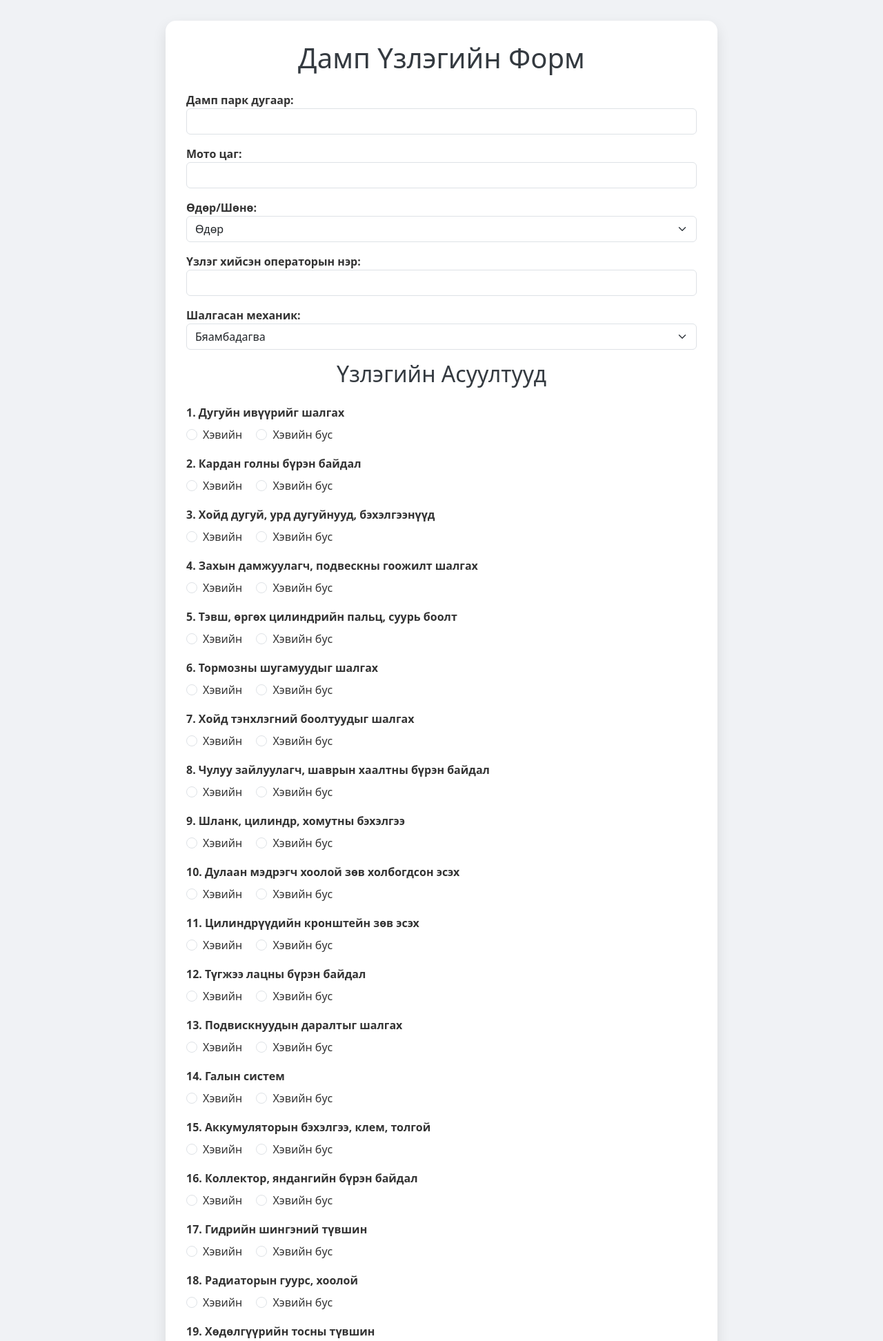
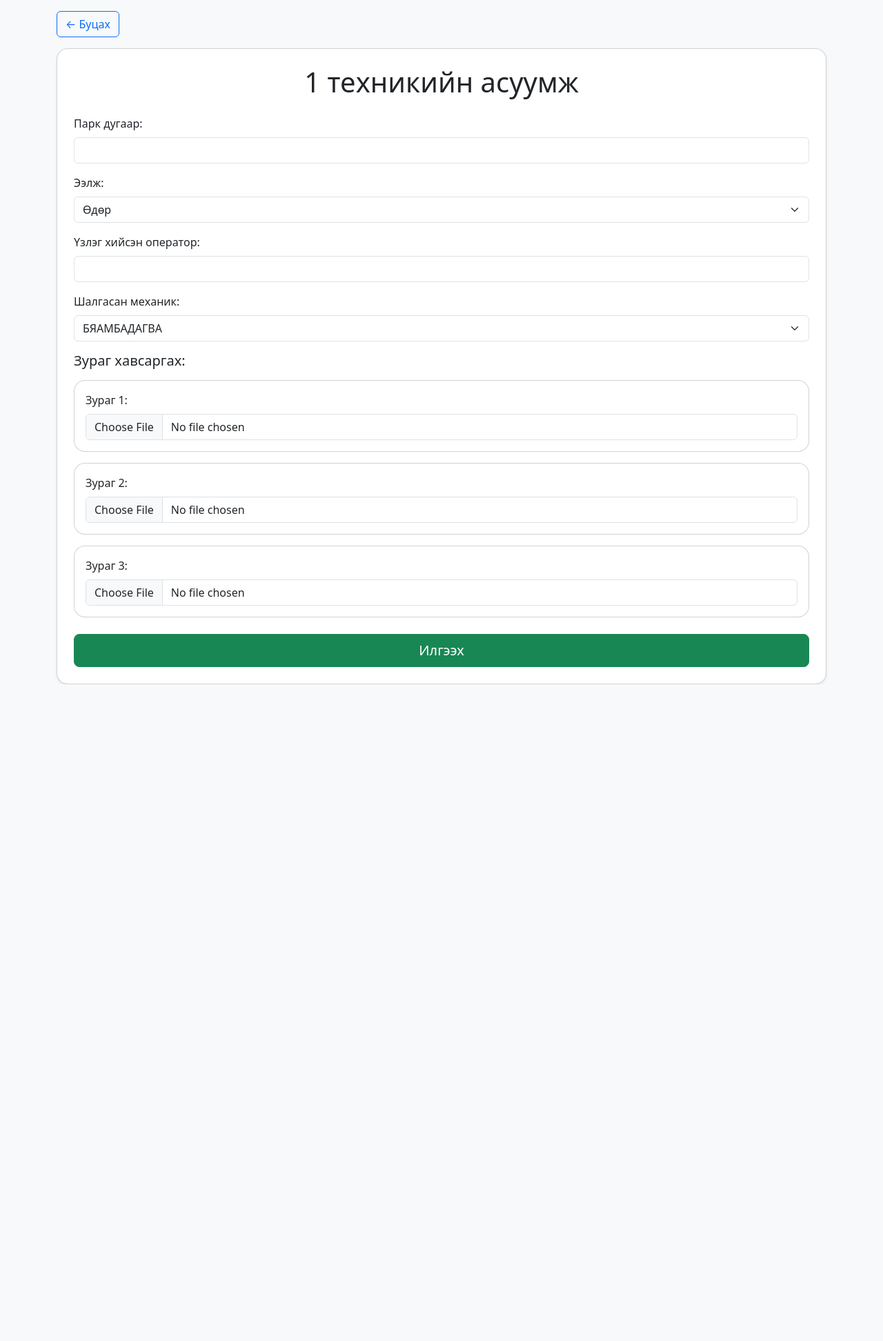
Before and after one commit to Munkhochir69/myproject, a Flask app: page /form/1 in a window 1280 px wide. Shown: the top 1944 px of the page at 69% size. After the commit the page ends 992 px from the top, so only its background shows below. Run offline with Flask 3, Linux system fonts and the light colour scheme.

Commit message:
form.html

```diff
--- a/templates/form.html
+++ b/templates/form.html
@@ -9,189 +9,172 @@
     />
     <style>
       body {
-        background-color: #f0f2f5;
+        background-color: #f8f9fa;
       }
-      .form-container {
-        max-width: 800px;
-        margin: 30px auto;
-        background: #fff;
-        padding: 30px;
-        border-radius: 15px;
-        box-shadow: 0px 8px 20px rgba(0, 0, 0, 0.1);
-      }
-      label {
-        font-weight: bold;
-        color: #333;
-      }
-      h1,
-      h2 {
-        text-align: center;
-        margin-bottom: 25px;
-        color: #343a40;
-      }
-      input[type="file"] {
-        border: 2px dashed #6c757d;
-        background-color: #f8f9fa;
-        padding: 15px;
-        border-radius: 10px;
-        cursor: pointer;
-        transition: background-color 0.3s ease;
-      }
-      input[type="file"]:hover {
-        background-color: #e2e6ea;
-      }
-      #preview {
-        margin-top: 15px;
-        max-width: 100%;
-        height: auto;
-        border: 2px solid #6c757d;
-        padding: 8px;
-        border-radius: 12px;
-        background-color: #fff;
-        box-shadow: 0px 4px 12px rgba(0, 0, 0, 0.1);
-        display: none;
-        transition: opacity 0.5s ease;
-      }
-      .btn-submit {
-        width: 100%;
-        padding: 12px;
-        font-size: 1.2em;
-        border-radius: 10px;
-      }
-      .form-check-label {
-        font-weight: normal;
+      .card {
+        border-radius: 1rem;
       }
     </style>
   </head>
+  <body>
+    <div class="container">
+      <div class="my-3">
+        <a href="/" class="btn btn-outline-primary">&larr; Буцах</a>
+      </div>
+      <div class="card p-4 shadow-sm">
+        <h1 class="text-center mb-4">
+          {{ vehicle | capitalize }} техникийн асуумж
+        </h1>
+        <form method="POST" action="/submit" enctype="multipart/form-data">
+          <input type="hidden" name="vehicle" value="{{ vehicle }}" />
 
-  <body>
-    <div class="form-container">
-      <h1>Дамп Үзлэгийн Форм</h1>
-
-      <form method="POST" enctype="multipart/form-data">
           <div class="mb-3">
-          <label>Дамп парк дугаар:</label>
-          <input type="text" name="damp_number" class="form-control" required />
+            <label for="park_number" class="form-label">Парк дугаар:</label>
+            <input
+              type="text"
+              class="form-control"
+              id="park_number"
+              name="park_number"
+              required
+            />
           </div>
 
           <div class="mb-3">
-          <label>Мото цаг:</label>
-          <input type="text" name="moto_hour" class="form-control" required />
-        </div>
-
-        <div class="mb-3">
-          <label>Өдөр/Шөнө:</label>
-          <select name="shift" class="form-select" required>
+            <label for="shift" class="form-label">Ээлж:</label>
+            <select id="shift" name="shift" class="form-select" required>
               <option value="Өдөр">Өдөр</option>
               <option value="Шөнө">Шөнө</option>
             </select>
           </div>
 
           <div class="mb-3">
-          <label>Үзлэг хийсэн операторын нэр:</label>
+            <label for="operator" class="form-label"
+              >Үзлэг хийсэн оператор:</label
+            >
             <input
               type="text"
-            name="operator_name"
               class="form-control"
+              id="operator"
+              name="operator"
               required
             />
           </div>
 
           <div class="mb-3">
-          <label>Шалгасан механик:</label>
-          <select name="mechanic_name" class="form-select" required>
-            <option value="Бяамбадагва">Бяамбадагва</option>
-            <option value="Өлзийбаатар">Өлзийбаатар</option>
+            <label for="mechanic" class="form-label">Шалгасан механик:</label>
+            <select class="form-select" id="mechanic" name="mechanic" required>
+              <option value="БЯАМБАДАГВА">БЯАМБАДАГВА</option>
+              <option value="Мөнх-Очир">Мөнх-Очир</option>
             </select>
           </div>
 
-        <h2>Үзлэгийн Асуултууд</h2>
-
-        {% set questions = [ "Дугуйн ивүүрийг шалгах", "Кардан голны бүрэн
-        байдал", "Хойд дугуй, урд дугуйнууд, бэхэлгээнүүд", "Захын дамжуулагч,
-        подвескны гоожилт шалгах", "Тэвш, өргөх цилиндрийн пальц, суурь боолт",
-        "Тормозны шугамуудыг шалгах", "Хойд тэнхлэгний боолтуудыг шалгах",
-        "Чулуу зайлуулагч, шаврын хаалтны бүрэн байдал", "Шланк, цилиндр,
-        хомутны бэхэлгээ", "Дулаан мэдрэгч хоолой зөв холбогдсон эсэх",
-        "Цилиндрүүдийн кронштейн зөв эсэх", "Түгжээ лацны бүрэн байдал",
-        "Подвискнуудын даралтыг шалгах", "Галын систем", "Аккумуляторын
-        бэхэлгээ, клем, толгой", "Коллектор, яндангийн бүрэн байдал", "Гидрийн
-        шингэний түвшин", "Радиаторын гуурс, хоолой", "Хөдөлгүүрийн тосны
-        түвшин", "Трансмиссын шингэний түвшин", "Радиаторын антифризийн түвшин",
-        "Гидрийн бак, шланкны бүрэн байдал", "Хөргөлтийн системийн бүрэн
-        байдал", "Сэнс, жанам, агааржуулагчийн ремен", "Рулийн цилиндр болон
-        шланкны гоожилт", "Хөдөлгүүрийн доод хэсгээр гоожиж байгаа эсэх", "Толь,
-        шил арчигч, цонхнуудын бүрэн байдал", "Суудлын бүс", "Трансмисс болон
-        тормоз удаашруулагч хөшүүрэг", "Бүх хянах гэрэл, дуут дохио, ухрах
-        дохио, гэрэл", "Суурин станц", "Галын хор бүрэн байдал", "Галын хор
-        цэнэгтэй эсэх", "Ослын гурвалжин", "Конус", "Эмийн сан", "Дугуйн
-        элэгдэл" ] %} {% for i in range(1, 38) %}
-        <div class="mb-3">
-          <label class="form-label">{{i}}. {{ questions[i-1] }}</label><br />
+          <ol>
+            {% for question in questions %}
+            <li class="mb-3">
+              <label class="form-label fw-bold">{{ question }}</label><br />
               <div class="form-check form-check-inline">
                 <input
                   class="form-check-input"
                   type="radio"
-              name="check_{{i}}"
-              value="Хэвийн"
+                  name="q{{ loop.index }}"
+                  value="хэвийн"
                   required
                 />
-            <label class="form-check-label">Хэвийн</label>
+                <label class="form-check-label">хэвийн</label>
               </div>
               <div class="form-check form-check-inline">
                 <input
                   class="form-check-input"
                   type="radio"
-              name="check_{{i}}"
+                  name="q{{ loop.index }}"
                   value="Хэвийн бус"
                 />
                 <label class="form-check-label">Хэвийн бус</label>
               </div>
-        </div>
+            </li>
             {% endfor %}
+          </ol>
 
-        <div class="mb-3">
-          <label>Тайлбар:</label>
-          <textarea name="description" class="form-control" rows="3"></textarea>
-        </div>
+          <div class="mb-4">
+            <h5 class="mb-3">Зураг хавсаргах:</h5>
 
-        <div class="mb-3">
-          <label>Зураг илгээх:</label>
+            <div class="card p-3 mb-3">
+              <label for="image1" class="form-label">Зураг 1:</label>
               <input
+                class="form-control"
                 type="file"
-            name="image"
+                id="image1"
+                name="image1"
                 accept="image/*"
                 capture="environment"
-            onchange="previewImage(event)"
-            class="form-control"
+                onchange="previewImage(event, 'preview1')"
+              />
+              <img
+                id="preview1"
+                src=""
+                alt="Preview 1"
+                class="img-fluid mt-2 d-none"
               />
             </div>
 
-        <div class="preview-container text-center">
-          <img id="preview" src="#" alt="Таны зураг энд харагдана" />
+            <div class="card p-3 mb-3">
+              <label for="image2" class="form-label">Зураг 2:</label>
+              <input
+                class="form-control"
+                type="file"
+                id="image2"
+                name="image2"
+                accept="image/*"
+                capture="environment"
+                onchange="previewImage(event, 'preview2')"
+              />
+              <img
+                id="preview2"
+                src=""
+                alt="Preview 2"
+                class="img-fluid mt-2 d-none"
+              />
             </div>
 
-        <button type="submit" class="btn btn-primary btn-submit mt-4">
+            <div class="card p-3 mb-3">
+              <label for="image3" class="form-label">Зураг 3:</label>
+              <input
+                class="form-control"
+                type="file"
+                id="image3"
+                name="image3"
+                accept="image/*"
+                capture="environment"
+                onchange="previewImage(event, 'preview3')"
+              />
+              <img
+                id="preview3"
+                src=""
+                alt="Preview 3"
+                class="img-fluid mt-2 d-none"
+              />
+            </div>
+          </div>
+
+          <button type="submit" class="btn btn-success btn-lg w-100">
             Илгээх
           </button>
         </form>
       </div>
+    </div>
 
     <script>
-      function previewImage(event) {
+      function previewImage(event, previewId) {
         const input = event.target;
-        const preview = document.getElementById("preview");
+        const reader = new FileReader();
+
+        reader.onload = function () {
+          const img = document.getElementById(previewId);
+          img.src = reader.result;
+          img.classList.remove("d-none");
+        };
 
         if (input.files && input.files[0]) {
-          const reader = new FileReader();
-          reader.onload = function (e) {
-            preview.src = e.target.result;
-            preview.style.display = "block";
-            preview.style.opacity = 0;
-            setTimeout(() => {
-              preview.style.opacity = 1;
-            }, 100);
-          };
           reader.readAsDataURL(input.files[0]);
         }
       }
```
Lines whose indentation alone changed are shown as unchanged.
